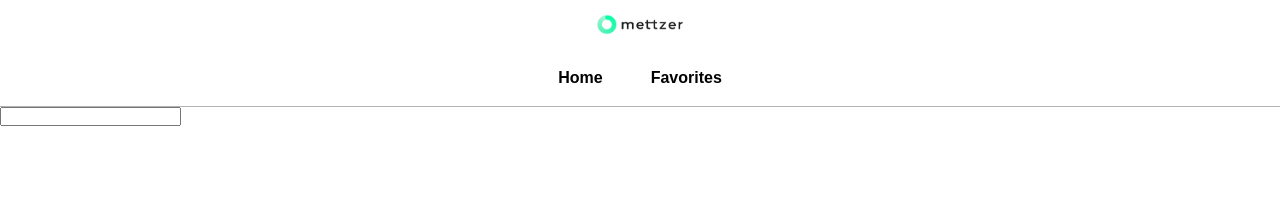
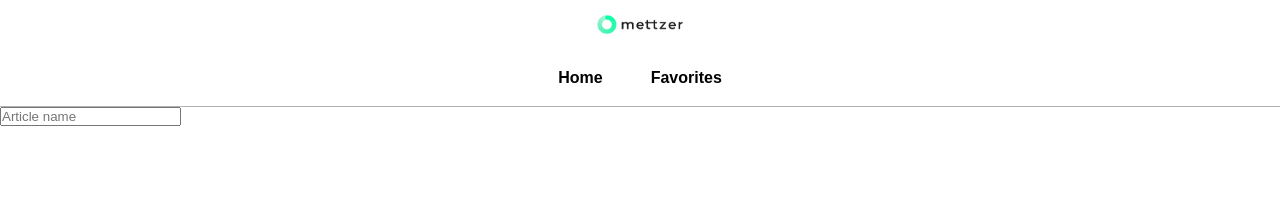
Before and after one commit to Lucky-ta/Mettzer, a Next.js app: page / in a window 1280 px wide. Shown: the top 197 px of the page. Built offline with nearby package versions, Linux system fonts and the light colour scheme.

Commit message:
Create input component

```diff
--- a/src/components/SearchInput/SearchInput.tsx
+++ b/src/components/SearchInput/SearchInput.tsx
@@ -1,7 +1,7 @@
 import React from 'react';
 
 function SearchInput() {
-  return <input type="text" />;
+  return <input placeholder="Article name" type="text" />;
 }
 
 export default SearchInput;
```
